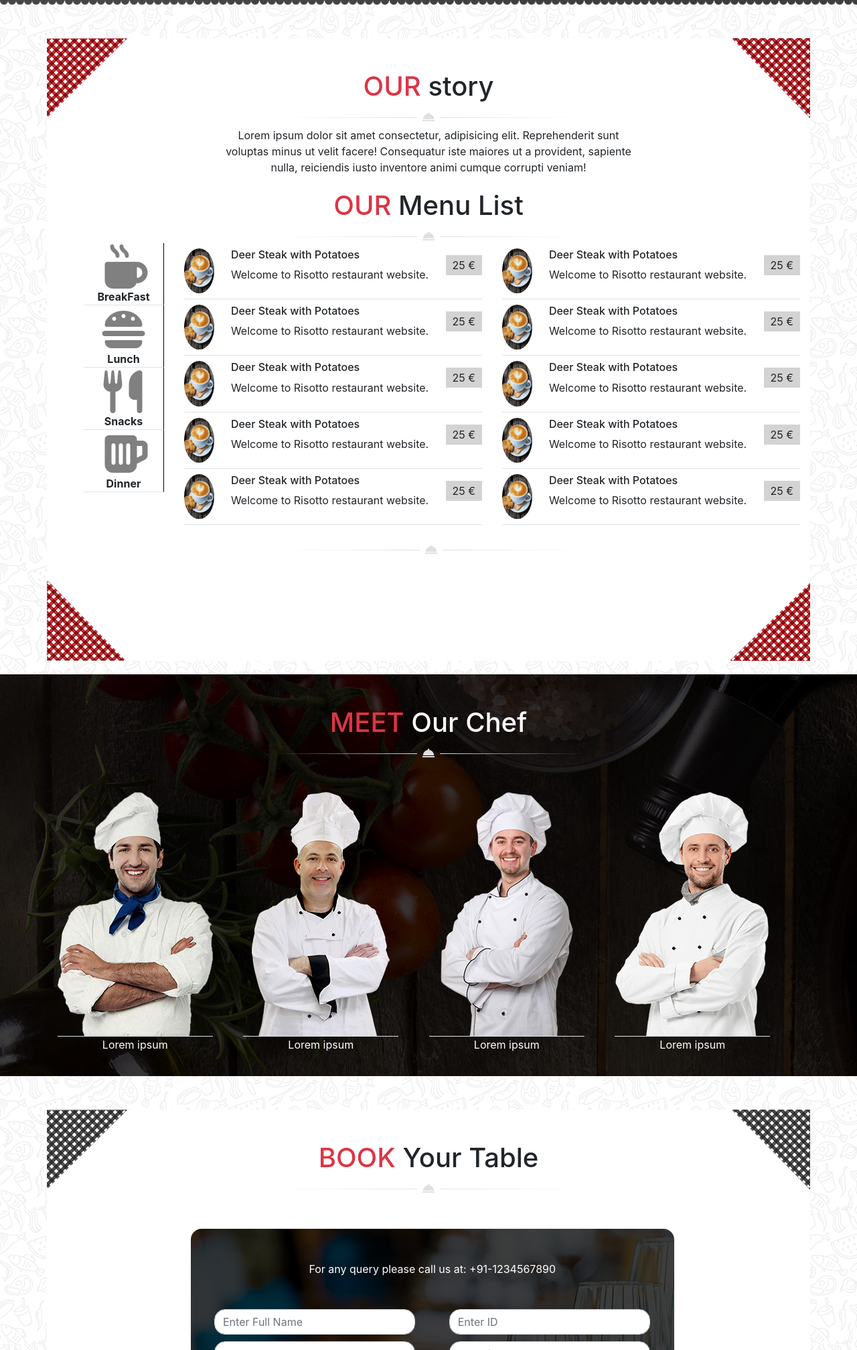
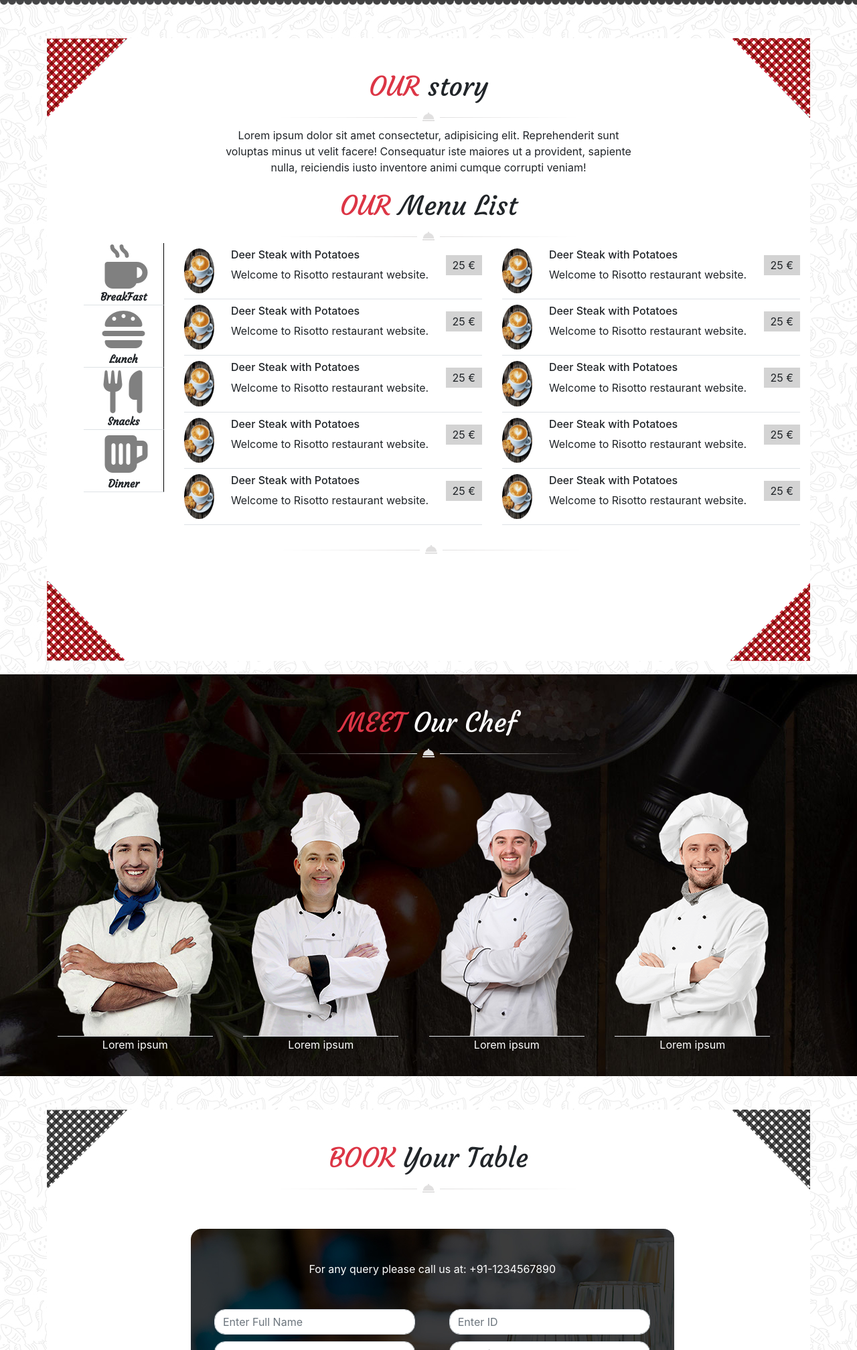
Before and after one commit to KadirYavas/git_bootstrap_les_chefs, a website: page index.html in a window 1280 px wide. Shown: the part 784-2800 px from the top of the page at 67% size. Drawn offline with nearby package versions, Linux system fonts and the light colour scheme.

Commit message:
fontadded

```diff
--- a/index.html
+++ b/index.html
@@ -5,6 +5,7 @@
     <meta charset="UTF-8">
     <meta name="viewport" content="width=device-width, initial-scale=1.0">
     <meta http-equiv="X-UA-Compatible" content="ie=edge">
+    <link href="https://fonts.googleapis.com/css?family=Courgette&display=swap" rel="stylesheet">
     <link rel="stylesheet" href="./public/css/style.css">
     <title>Document</title>
 </head>
--- a/src/sass/style.sass
+++ b/src/sass/style.sass
@@ -31,6 +31,7 @@ $fa-font-path: "../../node_modules/@fortawesome/fontawesome-free/webfonts"
     p
         color: white
         font-size: 45px
+        font-family: 'Courgette', cursive
 
 .sectionimg
     background-image: url("../../public/images/main_bg.jpg")
@@ -61,6 +62,9 @@ $fa-font-path: "../../node_modules/@fortawesome/fontawesome-free/webfonts"
     .lorem
         display: block
         padding: 5px 250px
+    h1
+        font-family: 'Courgette', cursive
+
 
 .menu
     img
@@ -77,12 +81,15 @@ $fa-font-path: "../../node_modules/@fortawesome/fontawesome-free/webfonts"
 .menuicon
     li
         list-style: none
+
         i
             color: grey
             &:hover
                 color: red
     .iconhover
         border-right: 1px solid black
+        span
+            font-family: 'Courgette', cursive
         &:hover
             border-right: 5px solid red
 .deco
@@ -91,6 +98,8 @@ $fa-font-path: "../../node_modules/@fortawesome/fontawesome-free/webfonts"
 .chef
     background-image: url(../../public/images/team_background.jpg)
     height: 600px
+    h1
+        font-family: 'Courgette', cursive
 
 .sectionform
     background-image: url("../../public/images/main_bg.jpg")
@@ -117,6 +126,8 @@ $fa-font-path: "../../node_modules/@fortawesome/fontawesome-free/webfonts"
         position: absolute
         bottom: 0
         right: 0
+    h1
+        font-family: 'Courgette', cursive
 .formimg
     background-image: url(../../public/images/book_table_bg.jpg)
     border-radius: 16px
@@ -150,6 +161,8 @@ $fa-font-path: "../../node_modules/@fortawesome/fontawesome-free/webfonts"
 .testimimg
     background-image: url(../../public/images/testimonials_background.jpg)
     height: 400px
+    h1
+        font-family: 'Courgette', cursive
 .femme
     img
         border-radius: 50%
@@ -165,6 +178,8 @@ $fa-font-path: "../../node_modules/@fortawesome/fontawesome-free/webfonts"
     background-image: url("../../public/images/main_bg.jpg")
     width: 100%
     height: 500px
+    h1
+        font-family: 'Courgette', cursive
 .contactf
     display: inline-block
     background-color: #c50052
```
Also changed, not shown: public/css/style.css, 1 other file.
